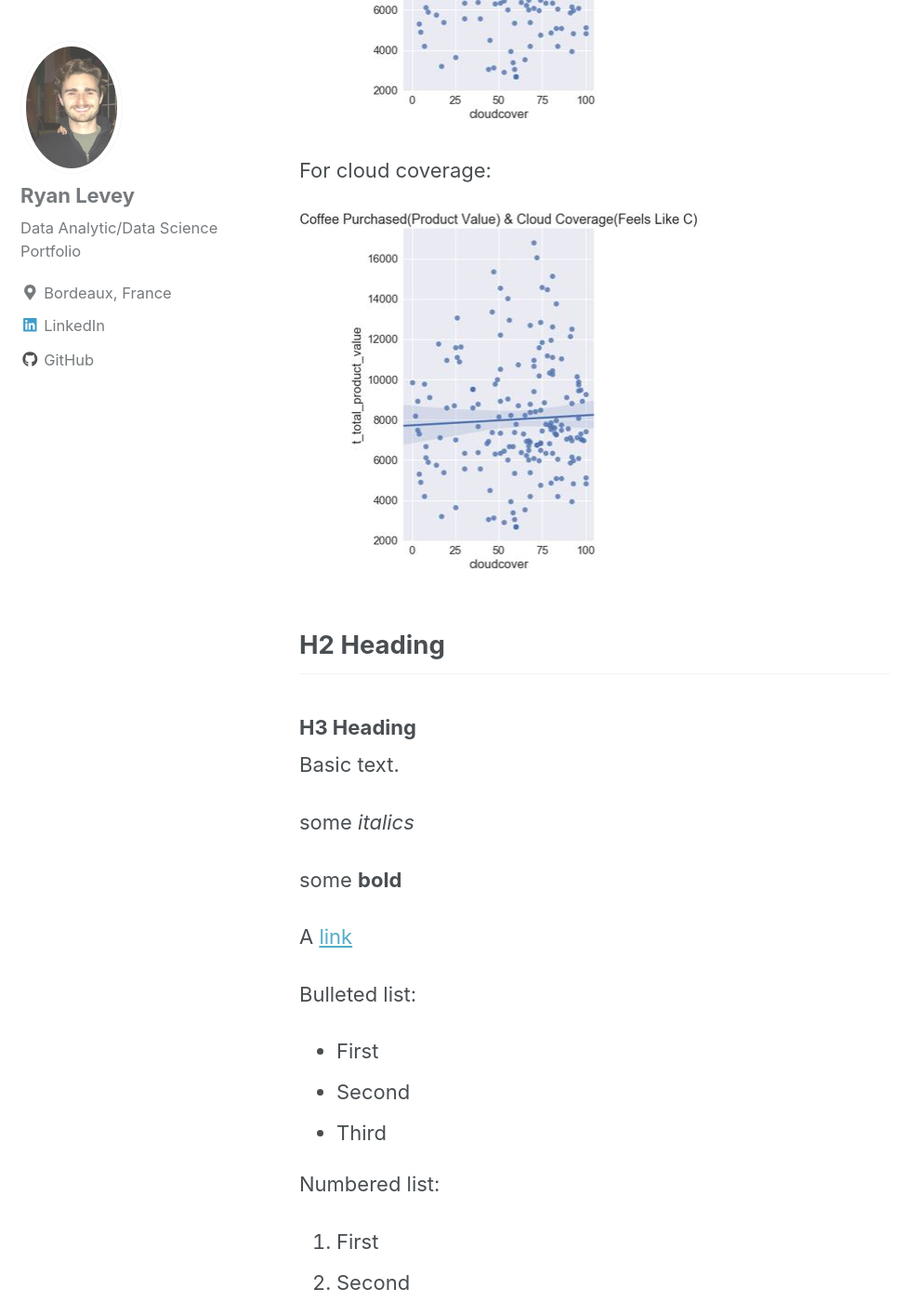
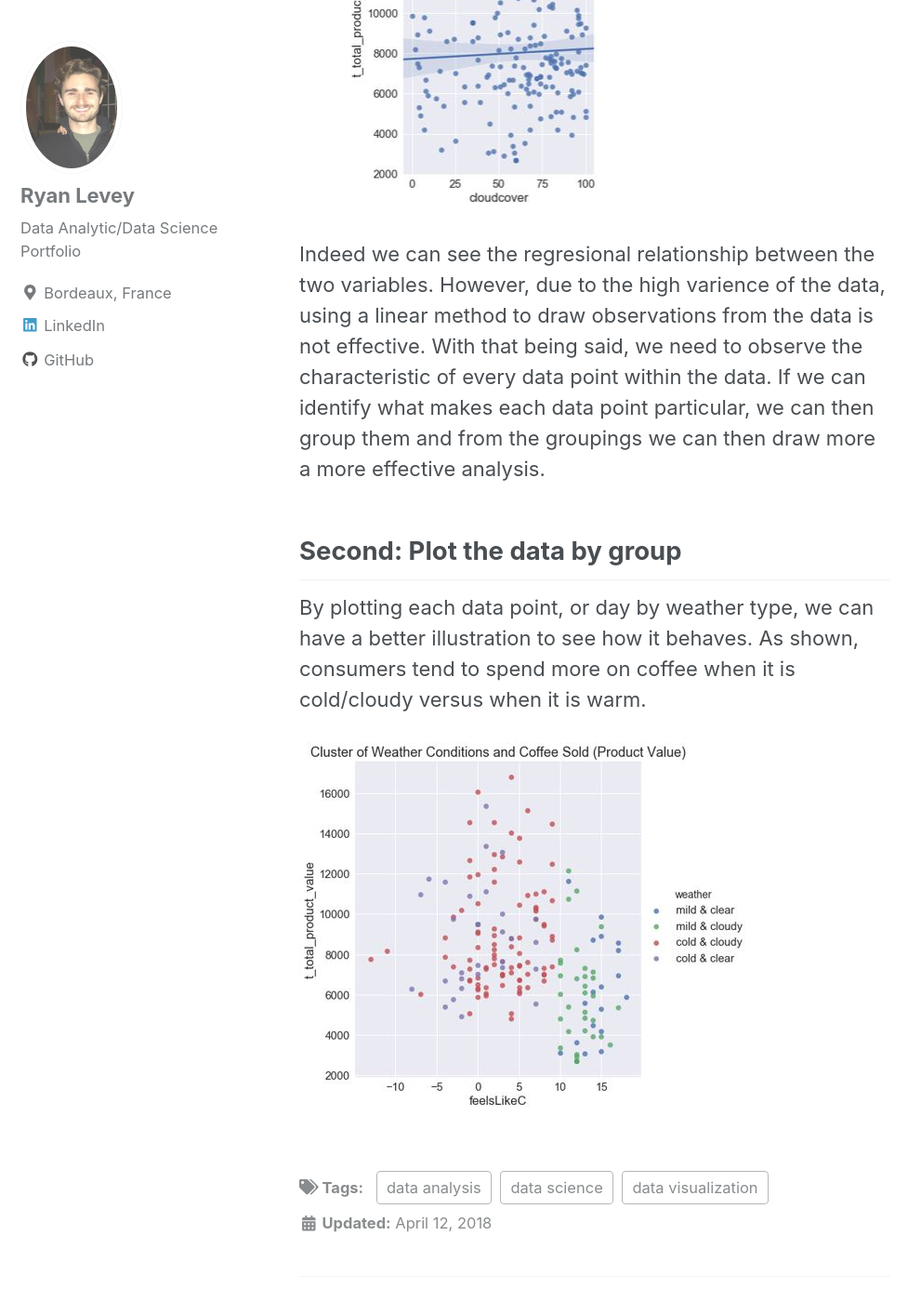
Before and after one commit to RyanLevey/RyanLevey2.github.io, a Jekyll site: the page built from _posts/2018-04-12-coffeeanalysis.md, in a window 1280 px wide and 1400 px high, scrolled down 10259 px. Shown: the whole window at 93% size, without its empty margins (0-991 px from the left). Built offline with Jekyll 4.4.1, drawn with Linux system fonts in a browser that asks for light colours; nearby versions of some CDN libraries; some of the changed text lies outside the part shown.

Commit message:
Almost done with Suburbia

````diff
--- a/_posts/2018-04-12-coffeeanalysis.md
+++ b/_posts/2018-04-12-coffeeanalysis.md
@@ -200,40 +200,17 @@ plt.title('Coffee Purchased(Product Value) & Temperature(Feels Like C)')
 
 ```
 
-<img src="{{ site.url }}{{ site.baseurl }}/images/CoffePurchasedTempLin.JPG" alt="Final Data Frame For Coffee"> <img src="{{ site.url }}{{ site.baseurl }}/images/CoffeePurchasedCloudCoverageLin.JPG" alt="Final Data Frame For Coffee">
+<img src="{{ site.url }}{{ site.baseurl }}/images/CoffePurchasedTempLin.JPG" alt="Final Data Frame For Coffee">
 
 
 For cloud coverage:
 
 <img src="{{ site.url }}{{ site.baseurl }}/images/CoffeePurchasedCloudCoverageLin.JPG" alt="Final Data Frame For Coffee">
 
-## H2 Heading
+Indeed we can see the regresional relationship between the two variables. However, due to the high varience of the data, using a linear method to draw observations from the data is not effective. With that being said, we need to observe the characteristic of every data point within the data. If we can identify what makes each data point particular, we can then group them and from the groupings we can then draw more a more effective analysis.
 
-### H3 Heading
+## Second: Plot the data by group
 
-Basic text.
+By plotting each data point, or day by weather type, we can have a better illustration to see how it behaves. As shown, consumers tend to spend more on coffee when it is cold/cloudy versus when it is warm.
 
-some *italics*
-
-some **bold**
-
-A [link](https:jffj)
-
-Bulleted list:
-* First
-+ Second
-- Third
-
-Numbered list:
-1. First
-2. Second
-3. Third
-
-Python code block:
-```python
-    import numpy as np
-
-    def test_function(x,y):
-      z = np.sum(x,y)
-      return z
-```
+<img src="{{ site.url }}{{ site.baseurl }}/images/ClusterWeatherCoffee.JPG" alt="Final Data Frame For Coffee">
````
Also changed, not shown: images/ClusterWeatherCoffee.JPG (added).
